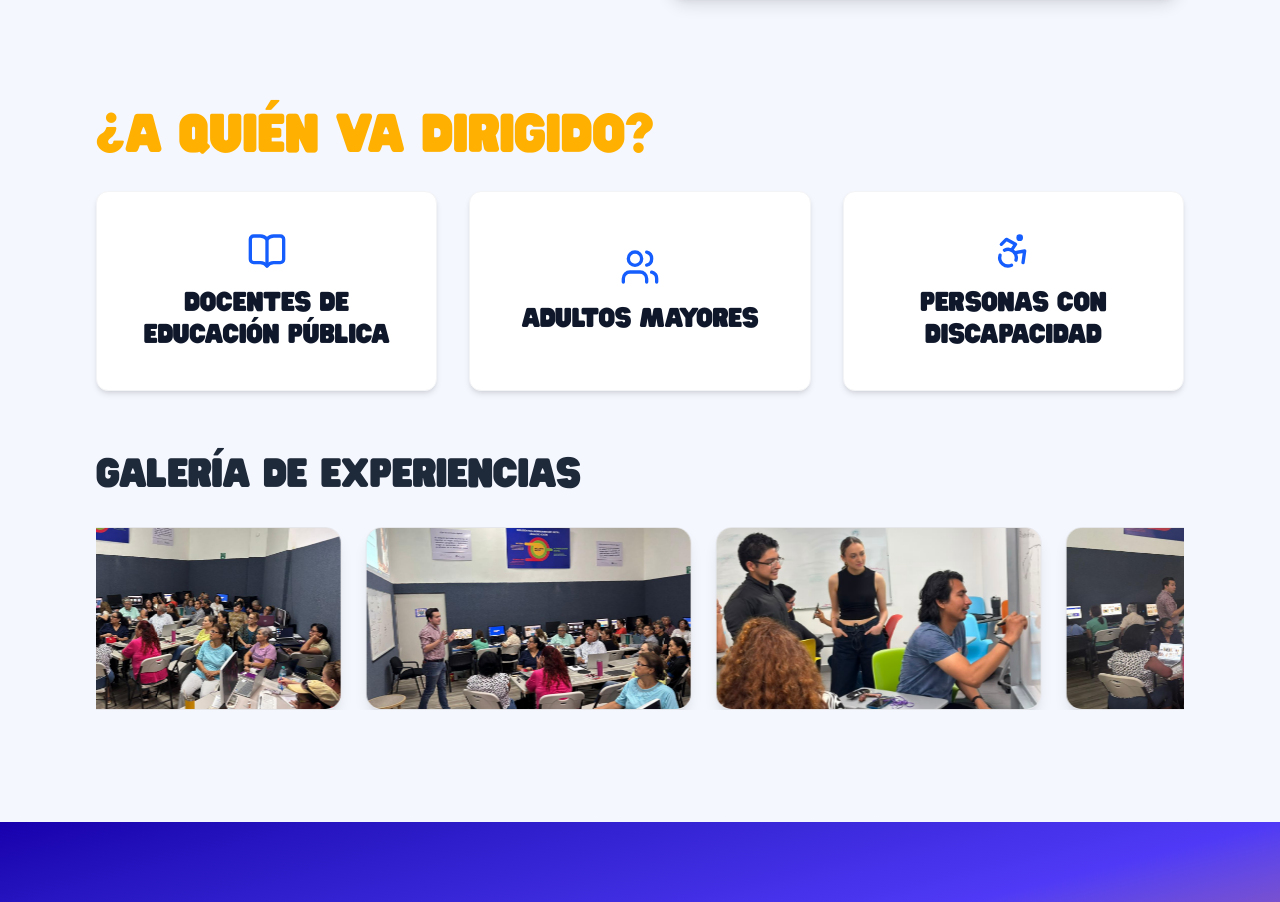
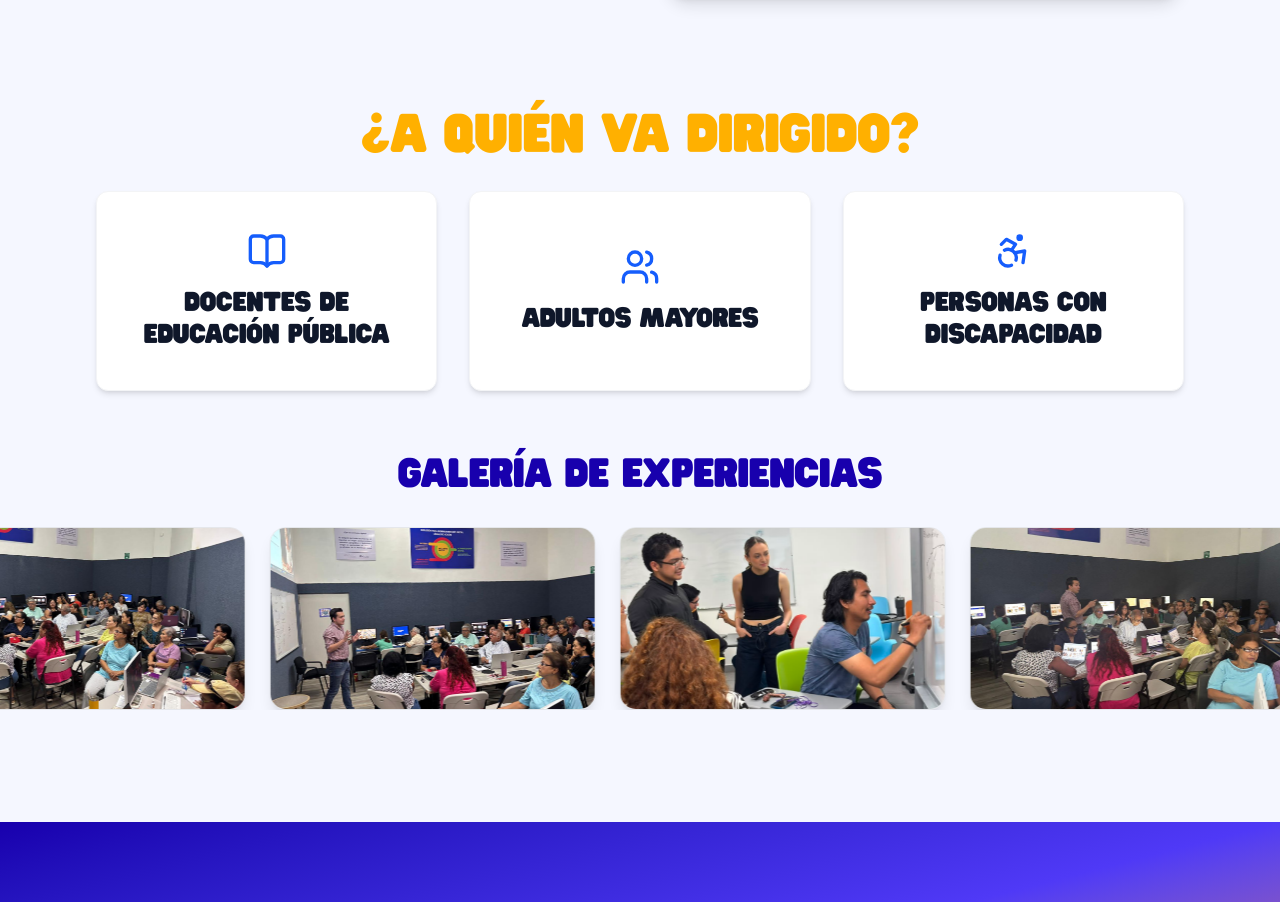
Before and after one commit to Brandonschool349/Maestro-virtual-muck-up, a Next.js app: page / in a window 1280 px wide. Shown: the part 999-1901 px from the top of the page. Built offline with nearby package versions, Linux system fonts and the light colour scheme.

Commit message:
Fixxed the carrucel and a text in the home section improving the UX and UI

```diff
--- a/src/sections/home/TargetAudience.tsx
+++ b/src/sections/home/TargetAudience.tsx
@@ -56,7 +56,7 @@ export const TargetAudience: React.FC = () => {
   return (
     <section className="px-4 md:px-8 max-w-6xl mx-auto w-full flex flex-col gap-16 py-12">
       <div>
-        <h2 className="font-heading text-4xl md:text-5xl text-brand-yellow mb-8">
+        <h2 className="font-heading text-4xl md:text-5xl text-brand-yellow mb-8 text-center">
           ¿A quién va dirigido?
         </h2>
         <div className="grid grid-cols-1 md:grid-cols-3 gap-8">
@@ -68,13 +68,14 @@ export const TargetAudience: React.FC = () => {
 
       <div>
         <div className="mb-8">
-          <h3 className="font-heading text-3xl md:text-4xl text-gray-800 dark:text-gray-100 text-center md:text-left">
+          <h3 className="font-heading text-3xl md:text-4xl text-primary text-center ">
             Galería de Experiencias
           </h3>
         </div>
 
         {/* Carrusel continuo (Marquee) con CSS */}
-        <div className="overflow-hidden w-full relative group -mx-4 md:mx-0">
+        <div className=" relative left-1/2 w-screen -translate-x-1/2 overflow-hidden group">
+
           <style>{`
             @keyframes slow-scroll {
               0% { transform: translateX(0); }
```
